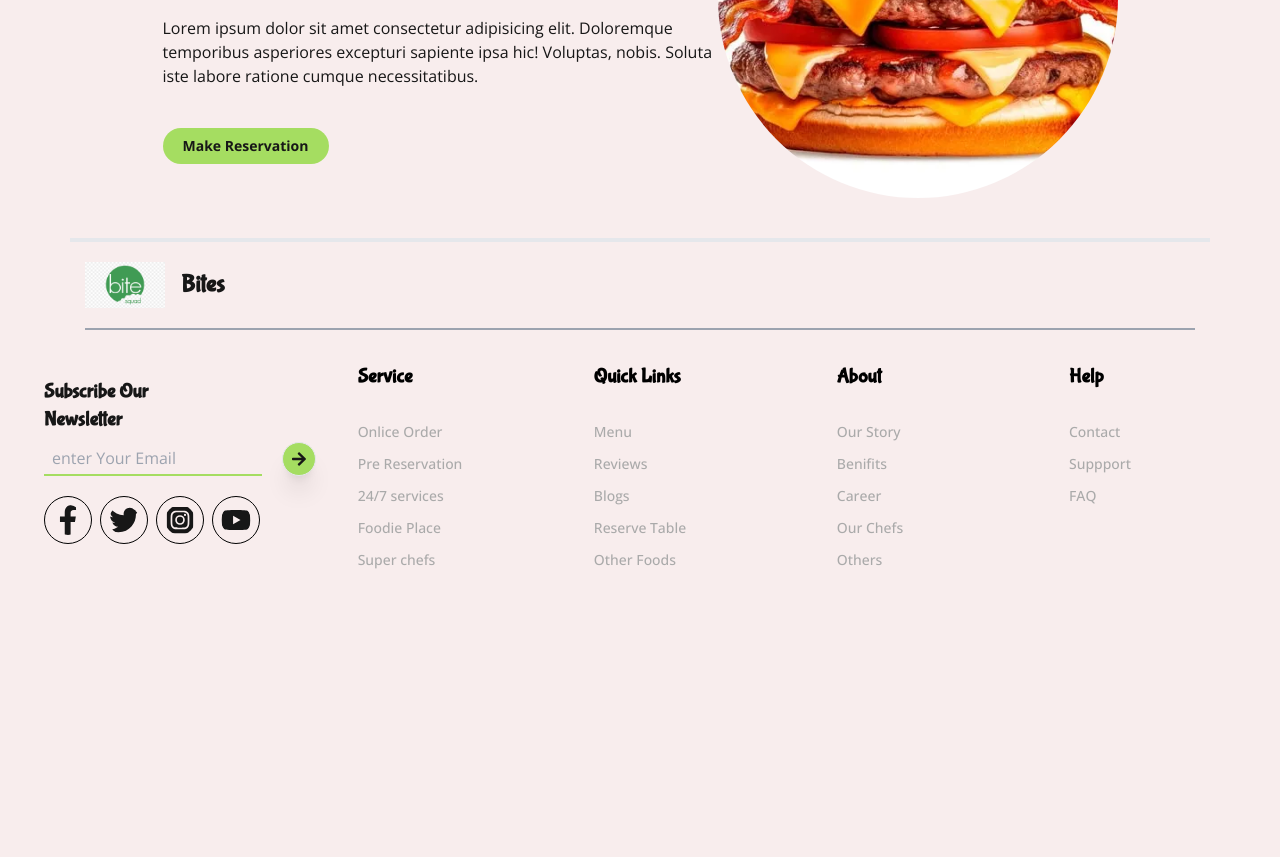
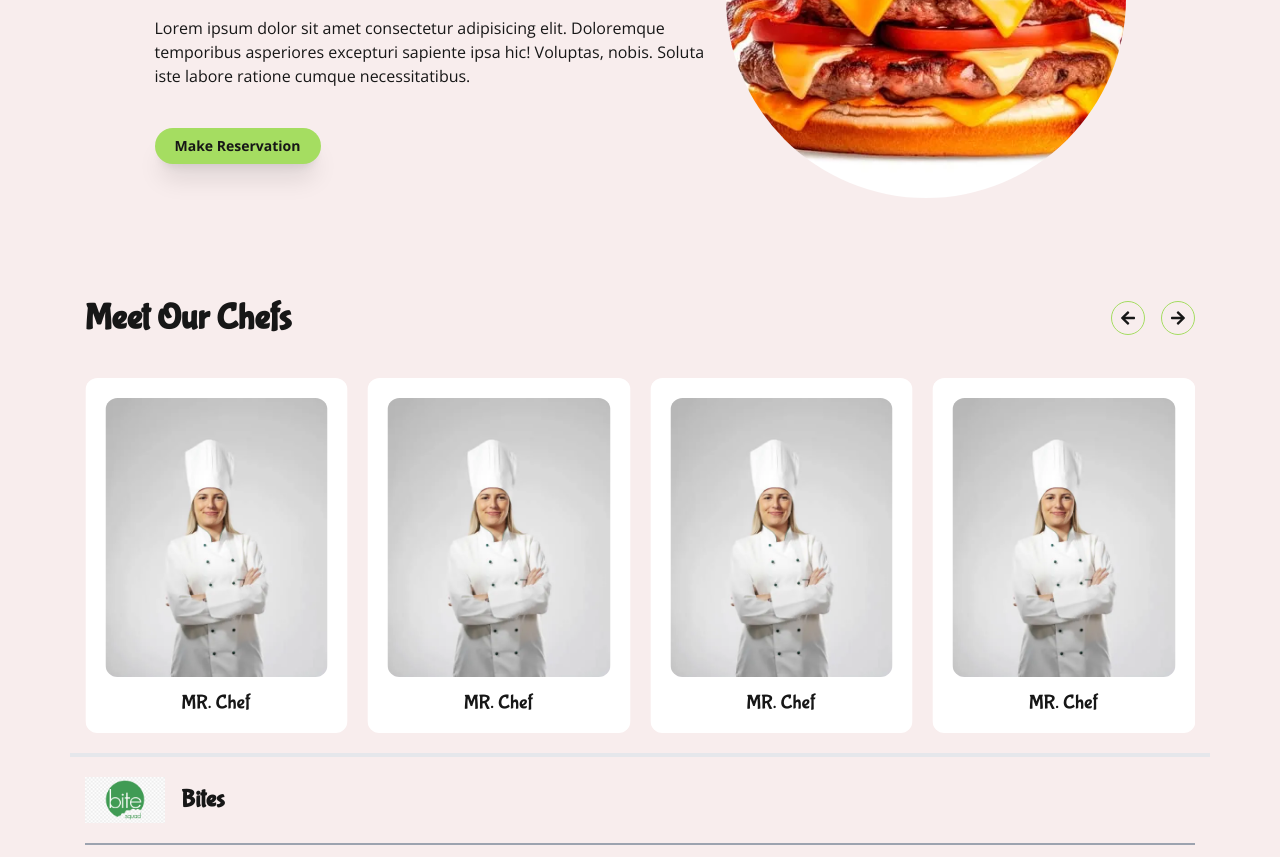
Before and after one commit to getch-hasan/zan-restaurant-landing.com, a Next.js app: page / in a window 1280 px wide. Shown: the part 1940-2797 px from the top of the page. Before the commit the page ends 2516 px from the top, so only its background shows below. Built offline with nearby package versions, Linux system fonts and the light colour scheme.

Commit message:
chef section

```diff
--- a/src/components/button/index.jsx
+++ b/src/components/button/index.jsx
@@ -4,7 +4,7 @@ export const PrimaryButton = (props) => {
     return <div className="flex ">
         <Link href={`${props?.link}`}
 
-type="submit" class="flex items-center rounded-full text-sm bg-primary  px-5 py-2  " disabled={props.loading} >
+type="submit" class="flex items-center rounded-full text-sm bg-primary  px-5 py-2 shadow-xl " disabled={props.loading} >
 
 {props.loading ?
 <svg class={`${props.loading ? 'animate-spin' : "" } mr-3 h-5 w-5  text-white`} xmlns="http://www.w3.org/2000/svg" fill="none" viewBox="0 0 24 24">
--- a/src/pages/index.js
+++ b/src/pages/index.js
@@ -27,7 +27,7 @@ export default function Home() {
             tempore quo assumenda! Quisquam, natus.
           </p>
           <div className="flex  gap-5 pt-10">
-            <PrimaryButton name="Explore Food" link='menu' />
+            <PrimaryButton name="Explore Food" link="menu" />
             <button className="px-5 py-2 border border-primary flex justify-center items-center gap-2 rounded-full">
               <FaSearch /> Search
             </button>
@@ -83,13 +83,13 @@ export default function Home() {
           <div className="flex gap-4">
             <button
               onClick={() => swiperRef.current?.slidePrev()}
-              className="border border-primary rounded-full p-2 hover:bg-primary"
+              className="border border-primary rounded-full p-2 hover:bg-primary hover:shadow-xl"
             >
               <FaArrowLeft />
             </button>
             <button
               onClick={() => swiperRef.current?.slideNext()}
-              className="border border-primary rounded-full p-2 hover:bg-primary"
+              className="border border-primary rounded-full p-2 hover:bg-primary hover:shadow-xl"
             >
               <FaArrowRight />
             </button>
@@ -128,10 +128,17 @@ export default function Home() {
       {/* ser vice section */}
       <section className="flex justify-around items-center py-20 flex-col md:flex-row gap-8 ">
         <div className="lg:w-1/2 w-full flex justify-center ">
-          <Image height={400} width={400} src="/images/chef.webp" className="rounded-3xl" />
+          <Image
+            height={400}
+            width={400}
+            src="/images/chef.webp"
+            className="rounded-3xl"
+          />
         </div>
         <div className="lg:w-1/2 w-full">
-          <h1 className="text-5xl font-bubblegum pb-5">We have Multiple Services</h1>
+          <h1 className="text-5xl font-bubblegum pb-5">
+            We have Multiple Services
+          </h1>
           <p className="text-sm font-openSans ">
             Lorem ipsum dolor sit, amet consectetur adipisicing elit. Ea
             voluptatibus aut quis velit quidem. Ex facilis voluptas
@@ -140,17 +147,22 @@ export default function Home() {
           </p>
           <div>
             <div className="grid grid-cols-2 gap-4 justify-between mt-10 pb-10">
-         {
-         serviceData?.map((data, index)=>   <div key={data.name} className="flex items-center gap-4 "> {data?.logo}
-            <p className="text-sm font-bubblegum font-semibold ">{data?.name}</p></div>)
-         }
+              {serviceData?.map((data, index) => (
+                <div key={data.name} className="flex items-center gap-4 ">
+                  {" "}
+                  {data?.logo}
+                  <p className="text-sm font-bubblegum font-semibold ">
+                    {data?.name}
+                  </p>
                 </div>
-          <PrimaryButton name={'About Us'} link='/about-us'/>
+              ))}
+            </div>
+            <PrimaryButton name={"About Us"} link="/about-us" />
           </div>
         </div>
       </section>
       {/* Reservation sectoion */}
-      <section className=" flex  flex-col lg:flex-row justify-center items-center  ">
+      <section className=" flex  flex-col lg:flex-row justify-center items-center gap-4 ">
         <div className="py-5 w-full lg:w-1/2">
           <h1 className="text-5xl font-bubblegum text-bold">
             Do You Have Any Dinner Plan Today? Resrve Your Table Today
@@ -161,8 +173,7 @@ export default function Home() {
             Soluta iste labore ratione cumque necessitatibus.
           </p>
           <div className="flex  gap-5 pt-10">
-            <PrimaryButton name="Make Reservation" link='reserve' />
-
+            <PrimaryButton name="Make Reservation" link="reserve" />
           </div>
         </div>
         <div className="py-10 flex justify-center">
@@ -174,7 +185,66 @@ export default function Home() {
             alt="hero"
           />
         </div>
+      </section>
+      <section className="py-5">
+        <div className="flex justify-between items-center py-10">
+          <h1 className="text-4xl font-bold font-bubblegum">Meet Our Chefs</h1>
+          <div className="flex gap-4">
+            <button
+              onClick={() => swiperRef.current?.slidePrev()}
+              className="border border-primary rounded-full p-2 hover:bg-primary hover:shadow-xl"
+            >
+              <FaArrowLeft />
+            </button>
+            <button
+              onClick={() => swiperRef.current?.slideNext()}
+              className="border border-primary rounded-full p-2 hover:bg-primary hover:shadow-xl"
+            >
+              <FaArrowRight />
+            </button>
+          </div>
+        </div>
+        <Swiper
+          className="w-full mx-auto"
+          spaceBetween={20}
+          autoplay={{
+            delay: 1000,
+            disableOnInteraction: false,
+          }}
+          loop={true}
+          speed={2000}
+          modules={[Autoplay]} // Include Navigation in modules
+          breakpoints={{
+            640: {
+              slidesPerView: 1,
+            },
+            768: {
+              slidesPerView: 3,
+            },
+            1024: {
+              slidesPerView: 4,
+            },
+          }}
+          onSwiper={(swiper) => (swiperRef.current = swiper)}
+        >
+          {[...Array(5)].map((_, index) => (
+            <SwiperSlide key={index}>
+              <div className=" bg-white rounded-xl p-5">
+                <div className="flex justify-center items-center ">
+                  <Image
+                    height={500}
+                    width={300}
 
+                    src={'/images/chef.webp'}
+                    className="rounded-xl"
+                  />
+                </div>
+                <p className="text-center  font-bubblegum leading-5 text-xl mt-4">MR. Chef</p>
+
+              </div>
+            </SwiperSlide>
+          ))}
+        </Swiper>
       </section>
     </div>
   );
```
Lines whose indentation alone changed are shown as unchanged.
